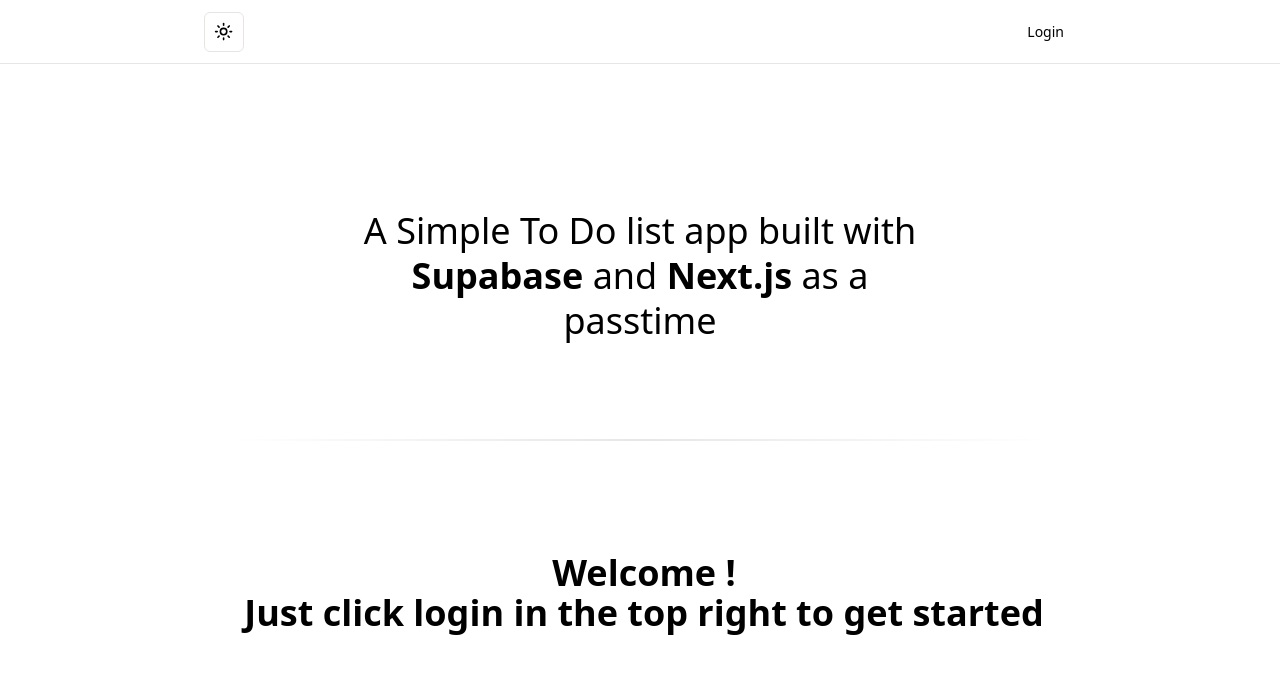
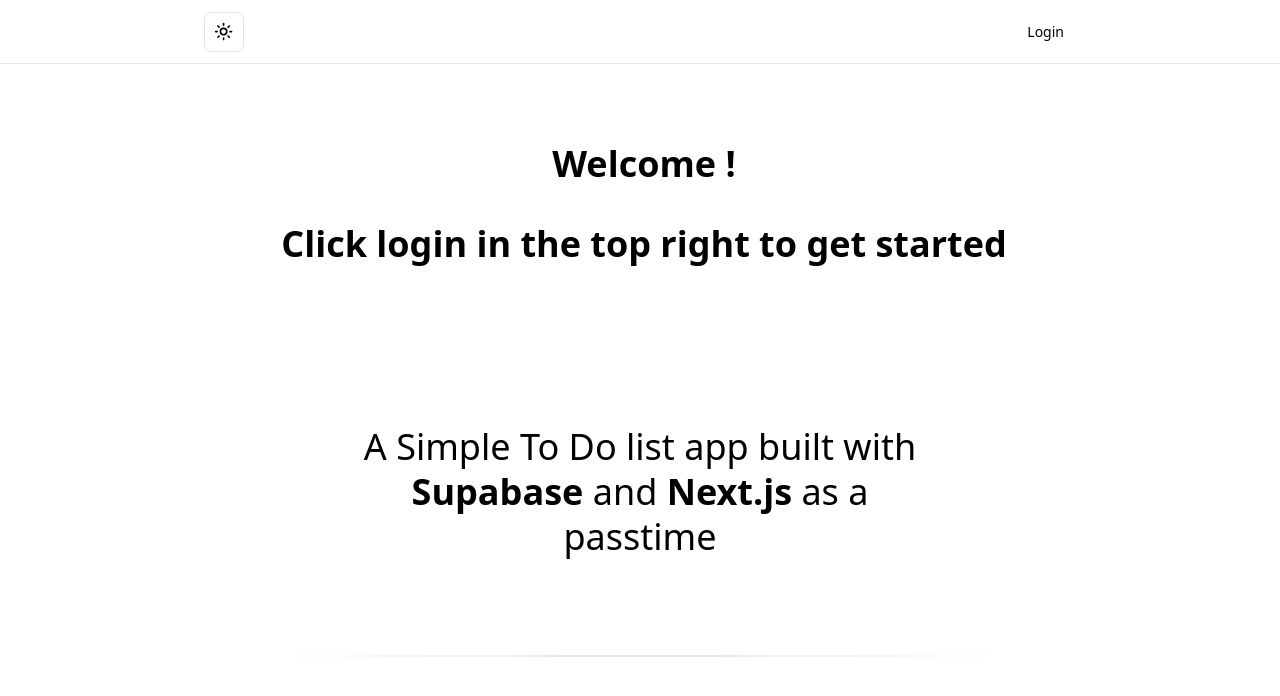
Before and after one commit to MShaw1223/todo-list, a Next.js app: page / in a window 1280 px wide. Shown: the top 696 px of the page. Built offline with nearby package versions, Linux system fonts and the light colour scheme; no server answers.

Commit message:
welcome page format changes

```diff
--- a/app/page.tsx
+++ b/app/page.tsx
@@ -27,9 +27,9 @@
       </nav>
 
       <div className="animate-in flex-1 flex flex-col gap-20 max-w-4xl px-3">
-        <Header />
+        <WelcomeMessage />
         <main className="flex-1 flex flex-col gap-6 text-center">
-          <WelcomeMessage />
+          <Header />
         </main>
       </div>
     </div>
--- a/components/Welcome.tsx
+++ b/components/Welcome.tsx
@@ -1,10 +1,9 @@
 export default function WelcomeMessage() {
   return (
-    <div className="flex flex-col gap-6">
+    <div className="flex flex-col gap-6 text-center">
+      <p className="mx-4 mr-2 font-bold text-4xl mb-4">Welcome !</p>
       <p className="mx-4 mr-2 font-bold text-4xl mb-4">
-        Welcome !
-        <br />
-        Just click login in the top right to get started
+        Click login in the top right to get started
       </p>
     </div>
   );
```
